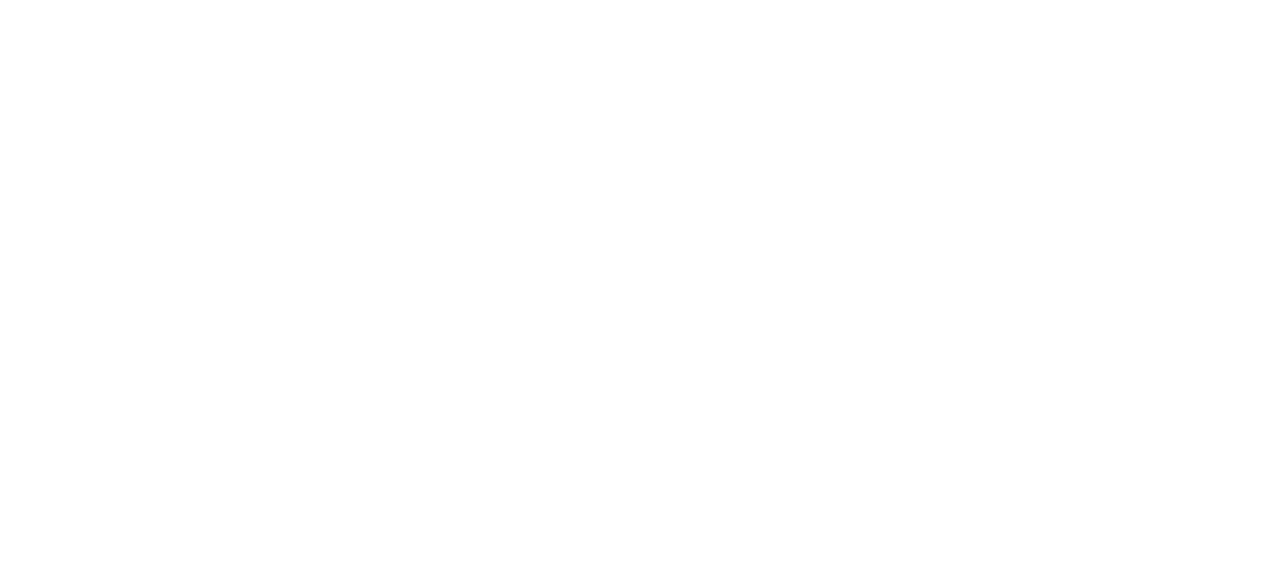
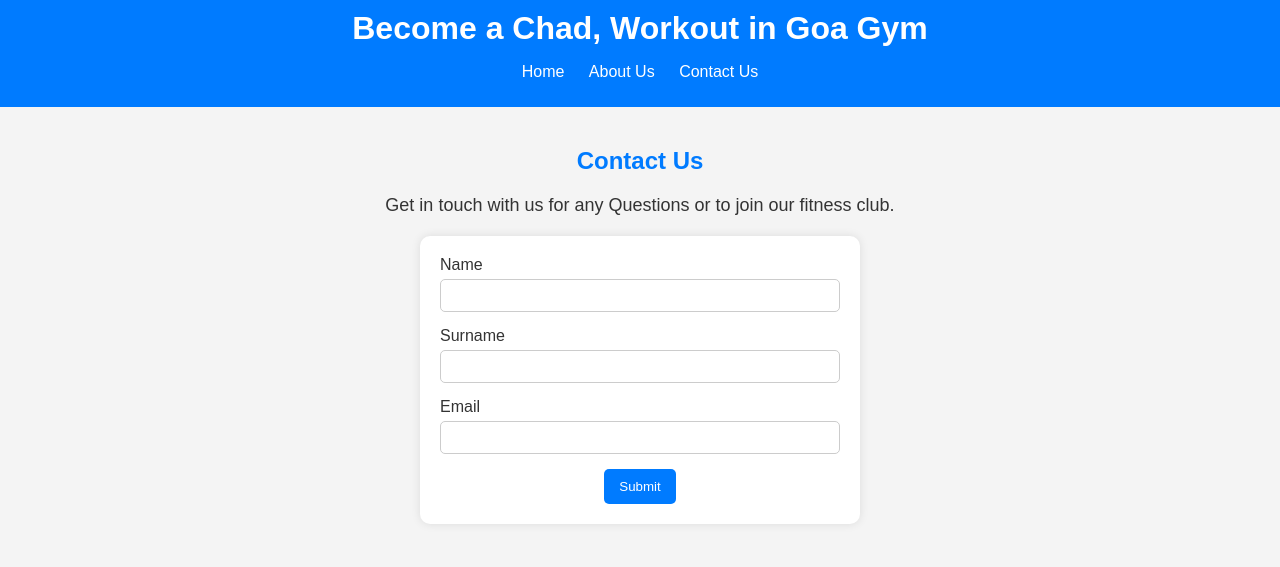
Before and after one commit to HyperLuka/GOA-homework, a plain HTML site: page day 15/contact us.html in a window 1280 px wide. Drawn offline with Linux system fonts and the light colour scheme.

Commit message:
first commit

```diff
--- a/day 15/contact us.html
+++ b/day 15/contact us.html
@@ -0,0 +1,132 @@
+<!DOCTYPE html>
+<html lang="en">
+<head>
+    <meta charset="UTF-8">
+    <meta name="viewport" content="width=device-width, initial-scale=1.0">
+    <title>Contact Us - Become a Chad, Workout in Goa Gym</title>
+    <style>
+        body {
+            font-family: Arial, sans-serif;
+            background-color: #f4f4f4;
+            color: #333;
+            margin: 0;
+            padding: 0;
+        }
+
+        header {
+            background-color: #007BFF;
+            color: white;
+            padding: 10px 0;
+            text-align: center;
+        }
+
+        header h1 {
+            margin: 0;
+        }
+
+        nav ul {
+            list-style-type: none;
+            padding: 0;
+        }
+
+        nav ul li {
+            display: inline;
+            margin: 0 10px;
+        }
+
+        nav ul li a {
+            color: white;
+            text-decoration: none;
+        }
+
+        nav ul li a:hover {
+            text-decoration: underline;
+        }
+
+        main {
+            padding: 20px;
+            text-align: center;
+        }
+
+        main h2 {
+            color: #007BFF;
+        }
+
+        main p {
+            font-size: 18px;
+        }
+
+        form {
+            background-color: #fff;
+            padding: 20px;
+            margin: 20px auto;
+            border-radius: 10px;
+            max-width: 400px;
+            box-shadow: 0 0 10px rgba(0, 0, 0, 0.1);
+        }
+
+        form div {
+            margin-bottom: 15px;
+            text-align: left;
+        }
+
+        form label {
+            display: block;
+            margin-bottom: 5px;
+        }
+
+        form input {
+            width: 100%;
+            padding: 8px;
+            box-sizing: border-box;
+            border: 1px solid #ccc;
+            border-radius: 5px;
+        }
+
+        form button {
+            background-color: #007BFF;
+            color: white;
+            padding: 10px 15px;
+            border: none;
+            border-radius: 5px;
+            cursor: pointer;
+        }
+
+        form button:hover {
+            background-color: #0056b3;
+        }
+    </style>
+</head>
+<body>
+    <header>
+        <h1>Become a Chad, Workout in Goa Gym</h1>
+        <nav>
+            <ul>
+                <li><a href="index.html">Home</a></li>
+                <li><a href="aboutus.html">About Us</a></li>
+                <li><a href="contactus.html">Contact Us</a></li>
+            </ul>
+        </nav>
+    </header>
+    <main>
+        <h2>Contact Us</h2>
+        <p>Get in touch with us for any Questions or to join our fitness club.</p>
+
+        <form action="submit_form.php" method="post">
+            <div>
+                <label for="name">Name</label>
+                <input type="text" id="name" name="name" required>
+            </div>
+            <div>
+                <label for="surname">Surname</label>
+                <input type="text" id="surname" name="surname" required>
+            </div>
+            <div>
+                <label for="email">Email</label>
+                <input type="email" id="email" name="email" required>
+            </div>
+            <button type="submit">Submit</button>
+        </form>
+    </main>
+</body>
+</html>
```
Also changed, not shown: day 15/about us.html (+81 -0 lines), day 15/index.html (+57 -34 lines), 1 other file.
